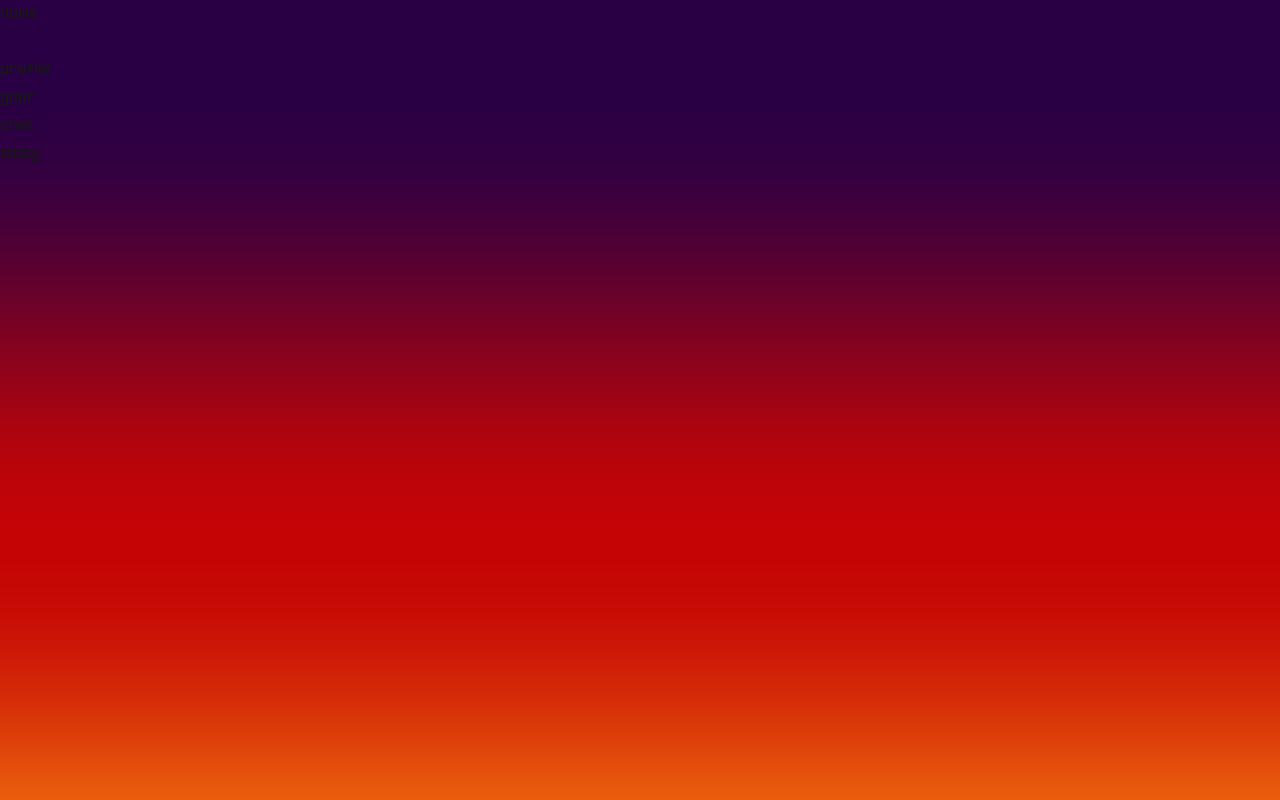
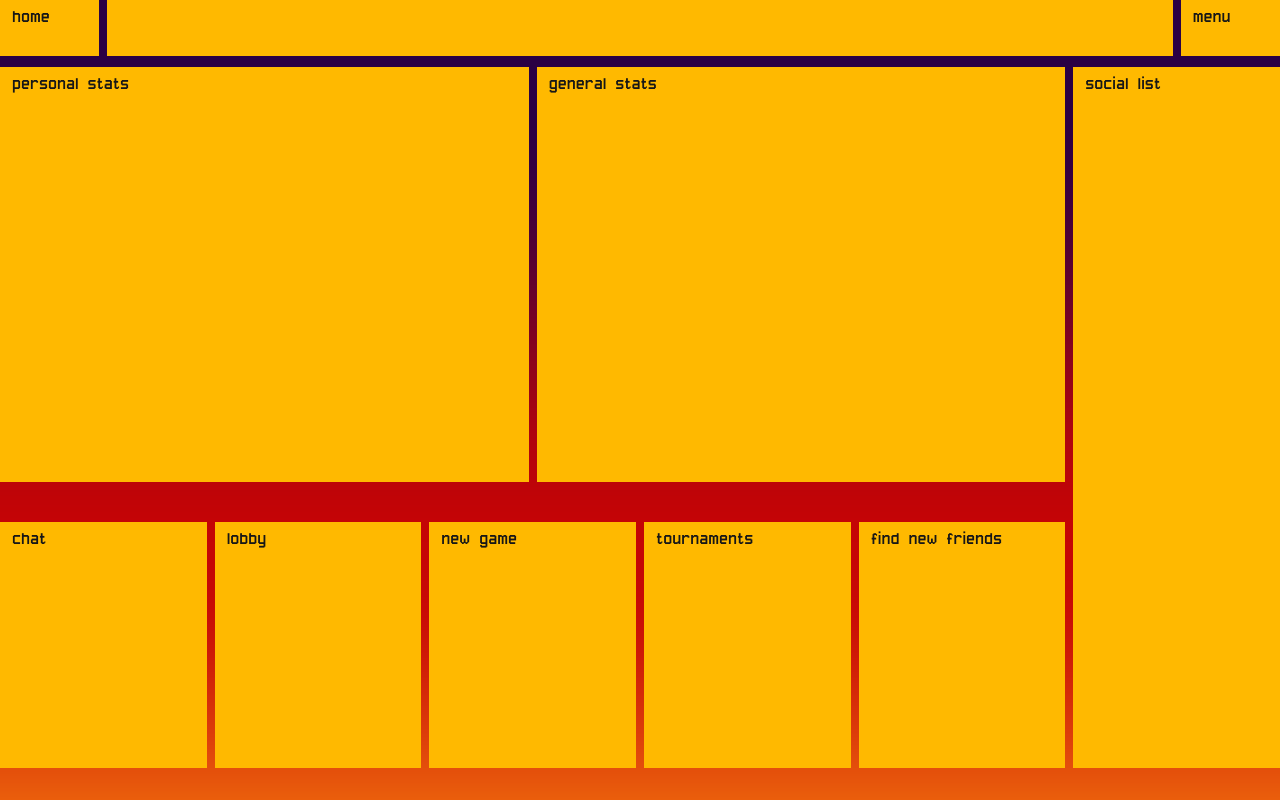
Before and after one commit to jlbernardo/transcendence, a Next.js app in the folder app/: page /home in a window 1280 px wide. Built offline with nearby package versions, Linux system fonts and the light colour scheme.

Commit message:
(feat) Home layout

```diff
--- a/app/app/home/page.tsx
+++ b/app/app/home/page.tsx
@@ -1,15 +1,32 @@
 import Link from "next/link";
-import Image from "next/image";
 
 export default function Home() {
 	return (
 		<>
-			<div>home</div>
-			<br/>
-			<Link href="/profile">profile</Link><br/>
-			<Link href="/gdpr">gdpr</Link><br/>
-			<Link href="/chat">chat</Link><br/>
-			<Link href="/lobby">lobby</Link>
+			<div className="grid grid-cols-12 grid-rows-24 gap-2 h-dvh">
+				<div className="row-span-1 pl-3 pt-1 pb-13 col-span-1 bg-amber-400">
+					<Link href="/profile">home</Link><br/>
+				</div>
+				<div className="row-span-1 pl-3 pt-1 pb-13 col-span-10 bg-amber-400">
+					{/* @ts-expect-error: marquee */}
+					<marquee className="pt-2">latest news</marquee>
+        </div>
+				<div className="row-span-1 pl-3 pt-1 pb-13 col-span-1 bg-amber-400">menu</div>
+				<div className="row-span-23 row-start-3 col-span-10 grid grid-cols-subgrid gap-2">
+					<div className="row-span-11 pl-3 pt-1 col-span-5 bg-amber-400">personal stats</div>
+					<div className="row-span-11 pl-3 pt-1 col-span-5 bg-amber-400">general stats</div>
+					<div className="row-span-7 pl-3 pt-1 mt-8 mb-8 col-span-2 bg-amber-400">
+						<Link href="/chat">chat</Link><br/>
+					</div>
+					<div className="row-span-7 pl-3 pt-1 mt-8 mb-8 col-span-2 bg-amber-400">
+			      <Link href="/lobby">lobby</Link>
+          </div>
+					<div className="row-span-7 pl-3 pt-1 mt-8 mb-8 col-span-2 bg-amber-400">new game</div>
+					<div className="row-span-7 pl-3 pt-1 mt-8 mb-8 col-span-2 bg-amber-400">tournaments</div>
+					<div className="row-span-7 pl-3 pt-1 mt-8 mb-8 col-span-2 bg-amber-400">find new friends</div>
+				</div>
+				<div className="row-span-22 row-start-3 pl-3 pt-1 mb-6 col-span-2 col-start-11 bg-amber-400">social list</div>
+			</div>
 		</>
 	)
 }
```
